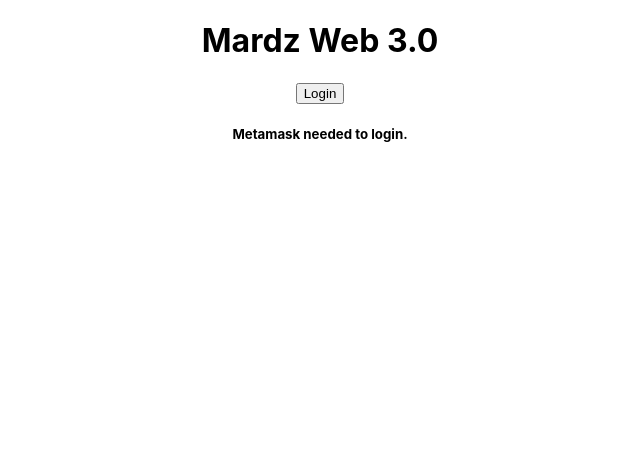
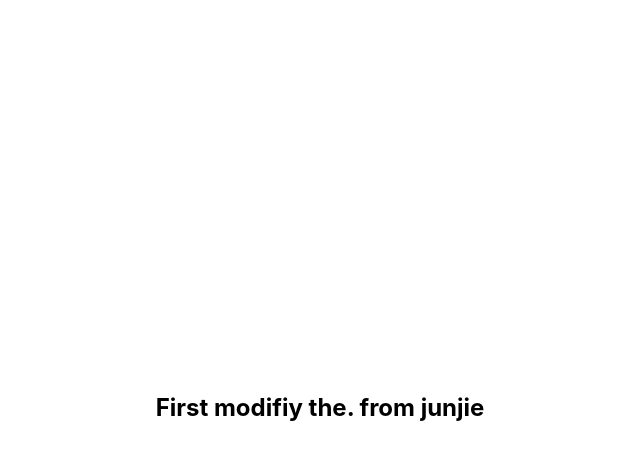
Before and after one commit to junjiebalatero/react_chatengine, a React (Create React App) app: page / in a window 1280 px wide. Shown: the top 460 px of the page, without its empty margins (320-960 px from the left). Built offline with nearby package versions, Linux system fonts and the light colour scheme.

Commit message:
metamask enable2

```diff
--- a/src/App.js
+++ b/src/App.js
@@ -1,120 +1,120 @@
-// import React from "react";
-// import { useEffect, useState } from "react";
-// import "./App.css";
+import React from "react";
+import { useEffect, useState } from "react";
+import "./App.css";
+
+function App() {
+
+
+
+  return (
+    <main>
+       <h2> First modifiy the. from junjie</h2>
+    </main>
+  );
+}
+
+export default App;
+
+// import { useState } from "react";
+// import Web3 from "web3";
+
 
 // function App() {
 
+// const [isConnected, setIsConnected] = useState(false);
+// const [ethBalance, setEthBalance] = useState("");
+
+// const detectCurrentProvider = () => {
+// let provider;
+// if (window.ethereum) {
+//   provider = window.ethereum;
+// } else if (window.web3) {
+//   provider = window.web3.currentProvider;
+// } else {
+//   console.log("Non-ethereum browser detected. You should install Metamask.");
+// }
+// return provider;
+// };
+
+// const onConnect = async() => {
+// try {
+//   const currentProvider = detectCurrentProvider();
+//   if(currentProvider) {
+//     await currentProvider.request({method: 'eth_requestAccounts'});
+//     const web3 = new Web3(currentProvider);
+//     const userAccount = await web3.eth.getAccounts();
+//     const account = userAccount[0];
+//     let ethBalance = await web3.eth.getBalance(account);
+//     setEthBalance(ethBalance);
+//     setIsConnected(true);
+//   }
+// }catch(err) {
+//   console.log(err);
+// }
+// }
+
+// const onDisconnect = () => {
+// setIsConnected(false);
+// }
+
+// return (
+// <div className="app">
+//   <div className="app-header">
+//     <center><h1>Mardz Web 3.0</h1></center>
+//   </div>
+//   <div className="app-wrapper">
+//     {!isConnected && (
+//       <div>
+//           <center><button className="app-button__login" onClick={onConnect}>
+//           Login
+//           </button></center>
+//          <center>
+//          <h5>Metamask needed to login.</h5>
+//          </center>
 
 
-//   return (
-//     <main>
-//        <h2> First modifiy the. from junjie</h2>
-//     </main>
-//   );
+//       </div>
+
+//     )}
+//   </div>
+//   {isConnected && (
+//     <div className="app-wrapper">
+//       <center>
+//         <div className="app-details">
+//                   <h3> You are connected to metamask.</h3>
+//                       <div className="app-balance">
+//                           <span>Balance:  </span>
+//                               {ethBalance}
+//                 </div>
+//             </div>
+//           <div>
+//              <br />
+//               <button className="app-button__logout" onClick={onDisconnect}>
+//                 Disconnect
+//               </button>
+//              </div>
+//           <br />
+//             <div width="100" height="100">
+//               <img
+//                // src="https://gateway.ipfs.io/ipfs/QmNgoacgbARoSn9vhAPYdDMzSnsow7dFCfHzeZKftJ1hRD"
+
+//              //   alt="junjie avatar"
+//               />
+//             </div><br />
+//             <div>
+//                 <iframe id="odysee-iframe" width="560" height="315" src="https://crustipfs.xyz/ipfs/QmQAKHmhg2RFmGo35KNP39e9vTY81ejxE1T3mfihRTxFET" allowfullscreen></iframe>
+//             </div><br />
+//             <div>
+//               <img
+//                 src="https://gw.crustapps.net/ipfs/QmSHt26L8fqVfUiRNxUssjCx1pwY9UmNqf6HJaGLkfYQjT"
+//                 alt="junjie bg"  width="500"/>
+//               </div>
+//       </center>
+//     </div>
+//   )
+//   }
+// </div>
+// );
 // }
 
 // export default App;
-
-import { useState } from "react";
-import Web3 from "web3";
-
-
-function App() {
-
-const [isConnected, setIsConnected] = useState(false);
-const [ethBalance, setEthBalance] = useState("");
-
-const detectCurrentProvider = () => {
-let provider;
-if (window.ethereum) {
-  provider = window.ethereum;
-} else if (window.web3) {
-  provider = window.web3.currentProvider;
-} else {
-  console.log("Non-ethereum browser detected. You should install Metamask.");
-}
-return provider;
-};
-
-const onConnect = async() => {
-try {
-  const currentProvider = detectCurrentProvider();
-  if(currentProvider) {
-    await currentProvider.request({method: 'eth_requestAccounts'});
-    const web3 = new Web3(currentProvider);
-    const userAccount = await web3.eth.getAccounts();
-    const account = userAccount[0];
-    let ethBalance = await web3.eth.getBalance(account);
-    setEthBalance(ethBalance);
-    setIsConnected(true);
-  }
-}catch(err) {
-  console.log(err);
-}
-}
-
-const onDisconnect = () => {
-setIsConnected(false);
-}
-
-return (
-<div className="app">
-  <div className="app-header">
-    <center><h1>Mardz Web 3.0</h1></center>
-  </div>
-  <div className="app-wrapper">
-    {!isConnected && (
-      <div>
-          <center><button className="app-button__login" onClick={onConnect}>
-          Login
-          </button></center>
-         <center>
-         <h5>Metamask needed to login.</h5>
-         </center>
-
-
-      </div>
-
-    )}
-  </div>
-  {isConnected && (
-    <div className="app-wrapper">
-      <center>
-        <div className="app-details">
-                  <h3> You are connected to metamask.</h3>
-                      <div className="app-balance">
-                          <span>Balance:  </span>
-                              {ethBalance}
-                </div>
-            </div>
-          <div>
-             <br />
-              <button className="app-button__logout" onClick={onDisconnect}>
-                Disconnect
-              </button>
-             </div>
-          <br />
-            <div width="100" height="100">
-              <img
-               // src="https://gateway.ipfs.io/ipfs/QmNgoacgbARoSn9vhAPYdDMzSnsow7dFCfHzeZKftJ1hRD"
-
-             //   alt="junjie avatar"
-              />
-            </div><br />
-            <div>
-                <iframe id="odysee-iframe" width="560" height="315" src="https://crustipfs.xyz/ipfs/QmQAKHmhg2RFmGo35KNP39e9vTY81ejxE1T3mfihRTxFET" allowfullscreen></iframe>
-            </div><br />
-            <div>
-              <img
-                src="https://gw.crustapps.net/ipfs/QmSHt26L8fqVfUiRNxUssjCx1pwY9UmNqf6HJaGLkfYQjT"
-                alt="junjie bg"  width="500"/>
-              </div>
-      </center>
-    </div>
-  )
-  }
-</div>
-);
-}
-
-export default App;
```
